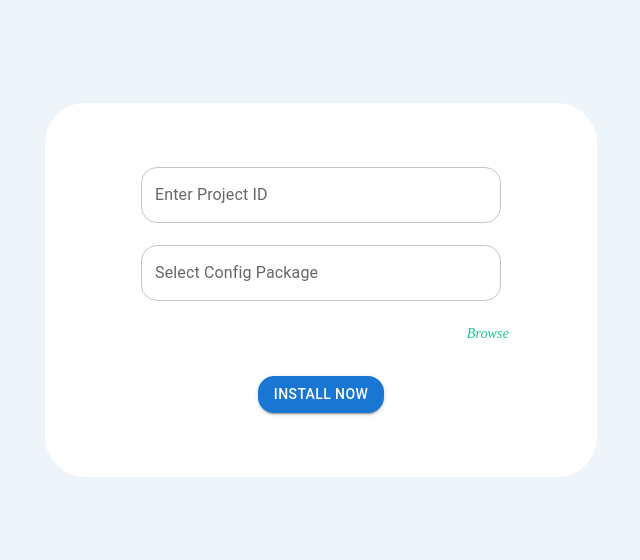
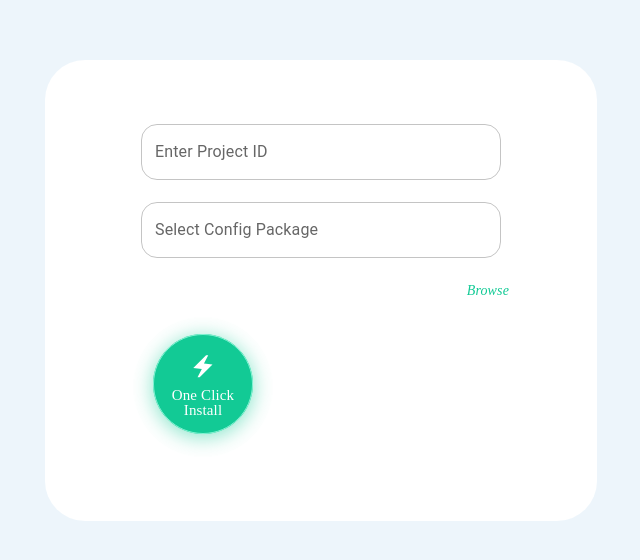
Before and after one commit to SquareShiftTech/file-upload, a React (Create React App) app: page /oneclick in a window 1280 px wide. Shown: the part 110-670 px from the top of the page, without its empty margins (319-959 px from the left). Built offline with nearby package versions, Linux system fonts and the light colour scheme.

Commit message:
Prepare one click button

```diff
--- /dev/null
+++ b/src/components/OneClick/OnclickInstallButton.jsx
@@ -0,0 +1,59 @@
+import React from "react";
+import { Button, Box, Typography } from "@mui/material";
+
+const OneClickInstallButton = () => {
+  return (
+    <Button
+      sx={{
+        width: "140px",
+        height: "140px",
+        borderRadius: "50%", // Ensures circular shape
+        backgroundColor: "transparent", // No extra background
+        backgroundImage: "url('/Group.svg')", // Uses Group.svg as background
+        display: "flex",
+        flexDirection: "column",
+        alignItems: "center",
+        justifyContent: "center",
+        textTransform: "none",
+        border: "none",
+        minWidth: "unset",
+      }}
+    >
+      {/* Install Icon */}
+      <Box
+        component="img"
+        src="/oneclickinstall.svg" // Ensure correct file path
+        alt="Install Icon"
+        sx={{
+          width: "20.77px",
+          height: "23.077px",
+          flexShrink: 0,
+          paddingBottom: "10px"
+        }}
+      />
+
+      {/* Button Text */}
+
+      <Typography
+        sx={{
+          fontSize: "15px",
+          fontWeight: 500,
+          fontFamily: "Poppins",
+          color: "#FFF", // White text
+          fontStyle: "normal",
+          textAlign: "center", // Center align
+          display: "block", // Ensures correct line break
+          whiteSpace: "pre-line", // Allows breaking into new line
+          lineHeight: "1", // Adjust line height to reduce space
+        }}
+      >
+        One Click{"\n"}Install
+      </Typography>
+
+
+
+    </Button>
+  );
+};
+
+export default OneClickInstallButton;
--- a/src/components/OneClick/OneClickInstallForm.jsx
+++ b/src/components/OneClick/OneClickInstallForm.jsx
@@ -1,5 +1,7 @@
 import React from "react";
 import { Box, Button, Container, Paper, TextField, Typography } from "@mui/material";
+import OneClickInstallButton from "./OnclickInstallButton";
+
 
 const OneClickInstallForm = () => {
   return (
@@ -71,13 +73,7 @@ const OneClickInstallForm = () => {
           >
             Browse
           </Typography>
-          <Button
-            variant="contained"
-            color="primary"
-            sx={{ mt: 2, borderRadius: 4 }}
-          >
-            Install Now
-          </Button>
+          <OneClickInstallButton />
         </Paper>
       </Container>
     </Box>
```
Also changed, not shown: public/Group.svg (added), public/oneclickinstall.svg (added).
